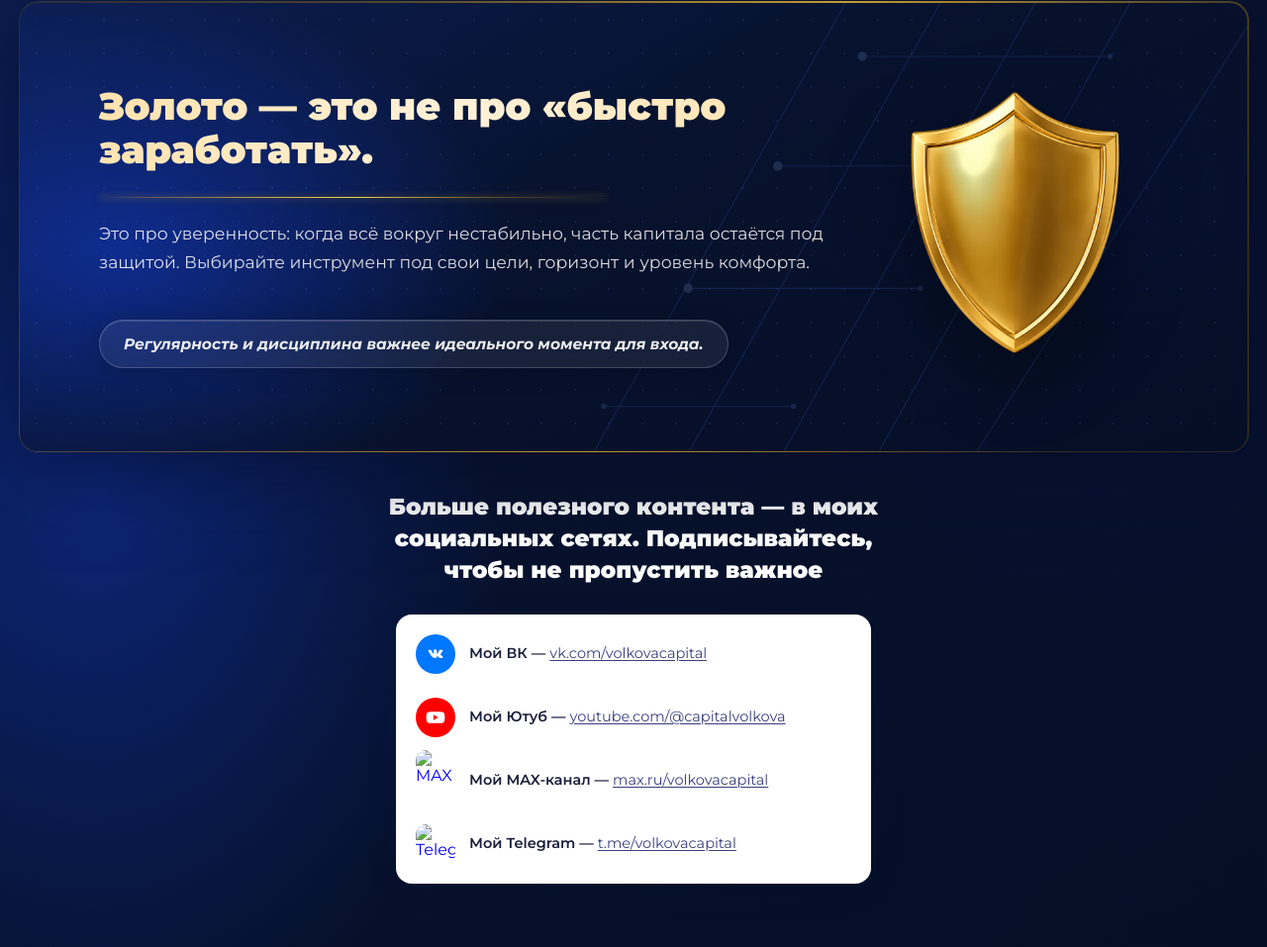
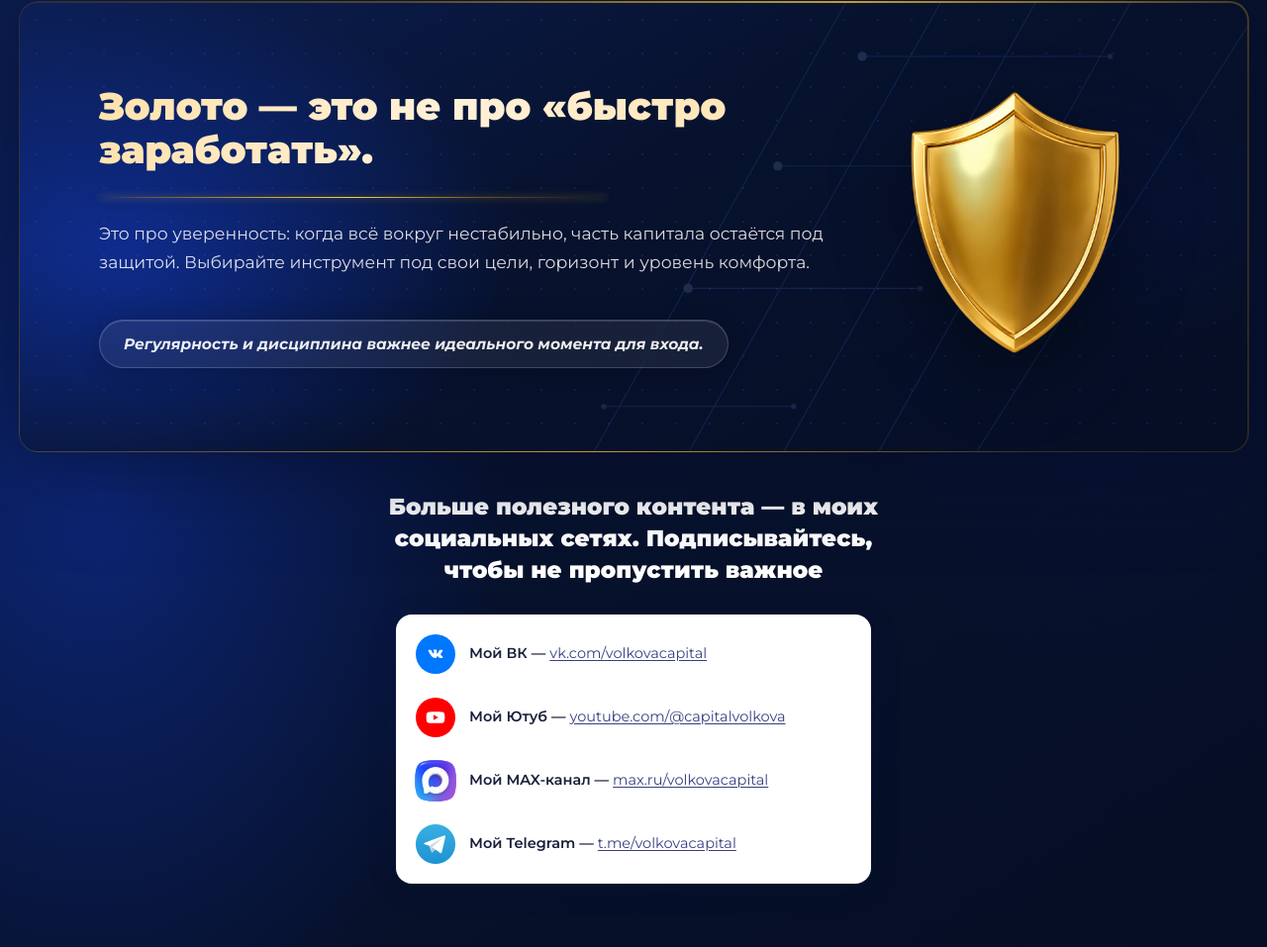
Before and after one commit to ai470/new_guide, a plain HTML site: page index.html in a window 1280 px wide. Shown: the part 5626-6583 px from the top of the page at 99% size. Drawn offline with Linux system fonts and the light colour scheme.

Commit message:
Fix: add missing social icons, fix paths

```diff
--- a/index.html
+++ b/index.html
@@ -1214,13 +1214,13 @@
       </a>
       <a class="social-link" href="https://max.ru/volkovacapital" target="_blank" rel="noopener">
         <div class="social-icon social-icon--img social-icon--max">
-          <img src="../Гайд/MAX LOGO.webp" alt="MAX">
+          <img src="MAX LOGO.webp" alt="MAX">
         </div>
         <div class="social-text">Мой MAX-канал &mdash; <span>max.ru/volkovacapital</span></div>
       </a>
       <a class="social-link" href="https://t.me/volkovacapital" target="_blank" rel="noopener">
         <div class="social-icon social-icon--img">
-          <img src="../Гайд/Telegram_logo.svg.webp" alt="Telegram">
+          <img src="Telegram_logo.svg.webp" alt="Telegram">
         </div>
         <div class="social-text">Мой Telegram &mdash; <span>t.me/volkovacapital</span></div>
       </a>
```
Also changed, not shown: MAX LOGO.webp (added), Telegram_logo.svg.webp (added).
